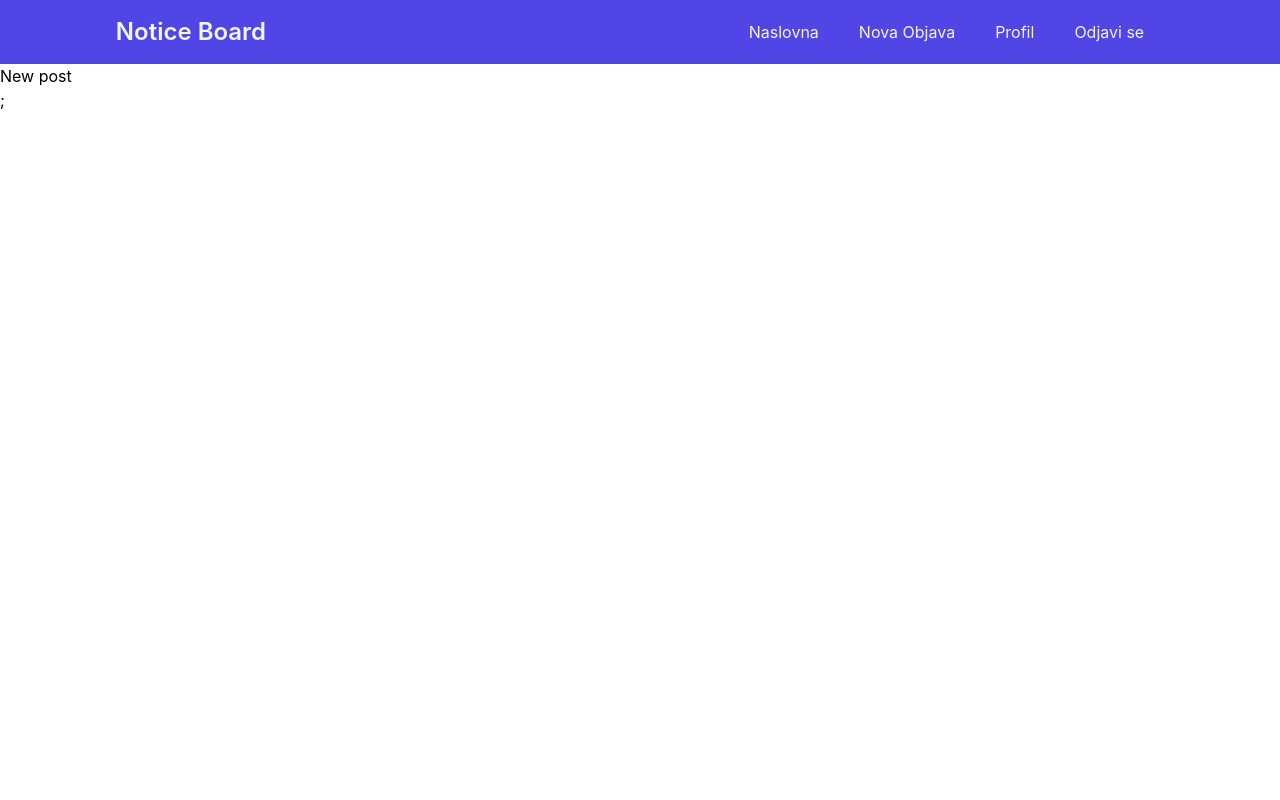
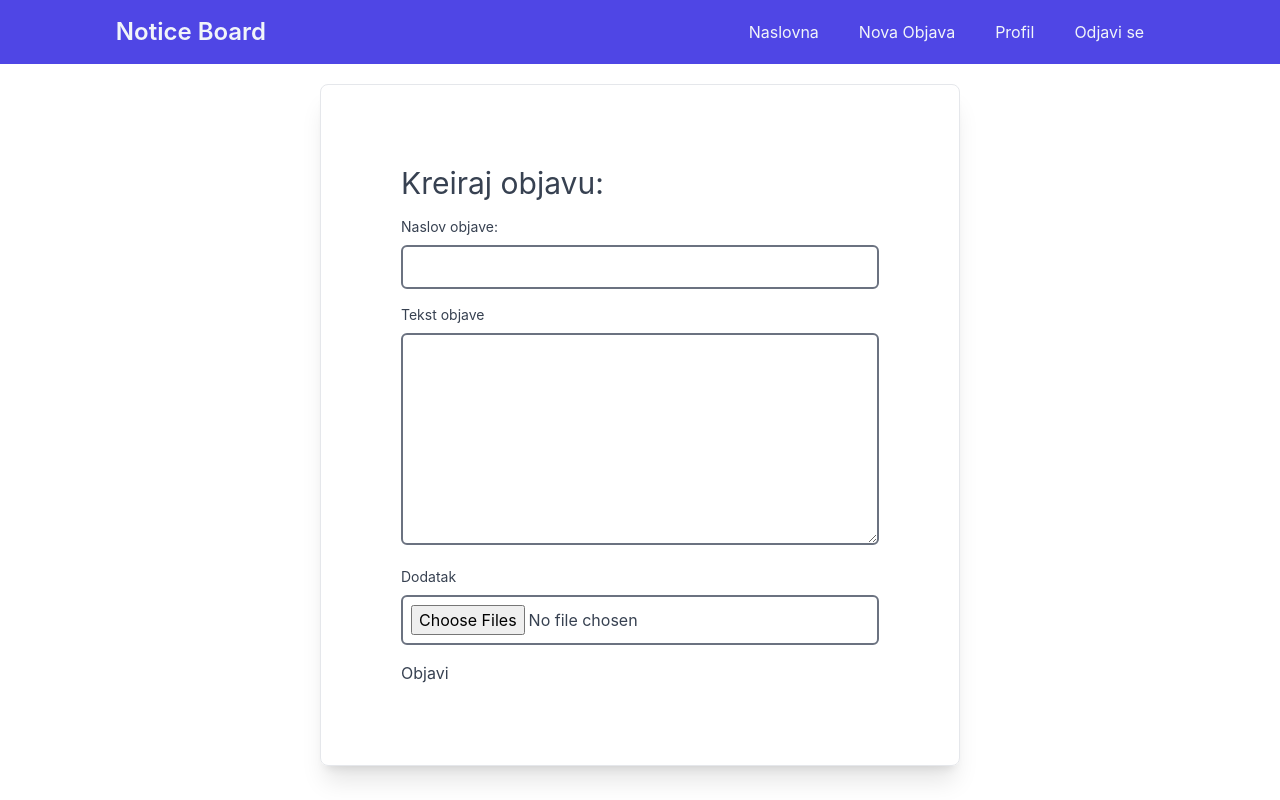
Before and after one commit to mihaelpavlakovic/notice-board, a React (Create React App) app: page /nova-objava in a window 1280 px wide. Built offline with nearby package versions, Linux system fonts and the light colour scheme; no server answers; the database is empty; sample sign-in values are in the browser's storage.

Commit message:
adds loading state for login/register and create post ui

```diff
--- a/src/App.js
+++ b/src/App.js
@@ -5,7 +5,7 @@ import { BrowserRouter, Route, Routes } from "react-router-dom";
 import { useDispatch, useSelector } from "react-redux";
 import { listenAuthState } from "./store/user/userActions";
 import { useEffect } from "react";
-import { selectUser } from "./store/user/userSlice";
+import { selectUser, selectUserData } from "./store/user/userSlice";
 import ProtectedRoute from "./routes/ProtectedRoute";
 import Feed from "./pages/Feed";
 import CreatePost from "./pages/CreatePost";
@@ -17,6 +17,8 @@ import NotFound from "./pages/NotFound";
 function App() {
   const dispatch = useDispatch();
   const user = useSelector(selectUser);
+  const userData = useSelector(selectUserData);
+  console.log("App ~ userData:", userData);
   console.log("App ~ user:", JSON.parse(user));
 
   useEffect(() => {
--- a/src/database/firebase.js
+++ b/src/database/firebase.js
@@ -3,6 +3,7 @@ import { initializeApp } from "firebase/app";
 import { getAnalytics } from "firebase/analytics";
 import { getAuth } from "firebase/auth";
 import { getStorage } from "firebase/storage";
+import { getFirestore } from "firebase/firestore";
 
 const firebaseConfig = {
   apiKey: "AIzaSyDnPuw7C0yqchDd8FN5jrOgSvO6JBJYMRM",
@@ -19,5 +20,6 @@ const app = initializeApp(firebaseConfig);
 const analytics = getAnalytics(app);
 const auth = getAuth(app);
 const storage = getStorage(app);
+const db = getFirestore();
 
-export { app, analytics, auth, storage };
+export { app, analytics, auth, storage, db };
--- a/src/pages/CreatePost.jsx
+++ b/src/pages/CreatePost.jsx
@@ -7,7 +7,53 @@ const CreatePost = () => {
   return (
     <>
       <Nav />
-      <div>New post</div>;
+      <main className="w-full flex justify-center">
+        <form className="rounded-lg sm:w-5/6 xl:w-1/2 shadow-xl m-5 border">
+          <div className="text-gray-700 p-5 sm:p-20">
+            <h1 className="text-3xl">Kreiraj objavu:</h1>
+            <div className="mt-4">
+              <div className="pb-4">
+                <label htmlFor="postTitle" className="block text-sm pb-2">
+                  Naslov objave:
+                </label>
+                <input
+                  className="border-2 border-gray-500 p-2 rounded-md w-full focus:outline-none focus:border-teal-500 focus:ring-teal-500 "
+                  type="text"
+                  name="postTitle"
+                />
+              </div>
+
+              <div className="pb-4">
+                <label htmlFor="postText" className="block text-sm pb-2">
+                  Tekst objave
+                </label>
+
+                <textarea
+                  rows="8"
+                  className="border-2 border-gray-500 p-2 rounded-md w-full focus:outline-none focus:border-teal-500 focus:ring-teal-500"
+                  type="text"
+                  name="postText"
+                ></textarea>
+              </div>
+
+              <div className="pb-4">
+                <label htmlFor="fileInput" className={"block text-sm pb-2"}>
+                  Dodatak
+                </label>
+
+                <input
+                  className="border-2 border-gray-500 p-2 rounded-md w-full focus:outline-none focus:border-teal-500 focus:ring-teal-500"
+                  type="file"
+                  name="fileInput"
+                  accept="application/msword, .docx, application/pdf, text/plain, image/*"
+                  multiple
+                />
+              </div>
+              <button>Objavi</button>
+            </div>
+          </div>
+        </form>
+      </main>
     </>
   );
 };
--- a/src/pages/Login.jsx
+++ b/src/pages/Login.jsx
@@ -7,7 +7,7 @@ import { useNavigate } from "react-router-dom";
 // component imports
 import Nav from "../layouts/Nav";
 import Card from "../utils/Card";
-import { selectUser } from "../store/user/userSlice";
+import { selectStatus, selectUser } from "../store/user/userSlice";
 
 const Login = () => {
   const focusElement = useRef();
@@ -15,6 +15,7 @@ const Login = () => {
   const [password, setPassword] = useState("");
   const dispatch = useDispatch();
   const user = useSelector(selectUser);
+  const status = useSelector(selectStatus);
   const navigate = useNavigate();
 
   useEffect(() => {
@@ -70,7 +71,7 @@ const Login = () => {
               type="submit"
               className="bg-indigo-600 hover:bg-indigo-700 text-white font-semibold py-2 px-4 rounded-md"
             >
-              Prijava
+              {status === "loading" ? "U tijeku..." : "Prijava"}
             </button>
           </form>
         </Card>
--- a/src/pages/Profile.jsx
+++ b/src/pages/Profile.jsx
@@ -2,12 +2,28 @@ import React from "react";
 
 // component imports
 import Nav from "../layouts/Nav";
+import { useSelector } from "react-redux";
+import { selectStatus, selectUserData } from "../store/user/userSlice";
 
 const Profile = () => {
+  const userData = useSelector(selectUserData);
+  const status = useSelector(selectStatus);
+
   return (
     <>
       <Nav />
-      <div>Profile page</div>;
+      <div>
+        <h1>Profil</h1>
+        {status === "loading" ? (
+          "Loading..."
+        ) : (
+          <>
+            <p>{userData.email}</p>
+            <p>{userData.displayName}</p>
+            <img className="w-[20rem]" src={userData.photoURL} alt="Profile" />
+          </>
+        )}
+      </div>
     </>
   );
 };
--- a/src/pages/Register.jsx
+++ b/src/pages/Register.jsx
@@ -6,7 +6,7 @@ import { register } from "../store/user/userActions";
 // component imports
 import Nav from "../layouts/Nav";
 import Card from "../utils/Card";
-import { selectUser } from "../store/user/userSlice";
+import { selectStatus, selectUser } from "../store/user/userSlice";
 import { useNavigate } from "react-router-dom";
 
 const Register = () => {
@@ -19,6 +19,7 @@ const Register = () => {
   const fileInputRef = useRef(null);
   const dispatch = useDispatch();
   const user = useSelector(selectUser);
+  const status = useSelector(selectStatus);
   const navigate = useNavigate();
 
   useEffect(() => {
@@ -138,7 +139,7 @@ const Register = () => {
               type="submit"
               className="bg-indigo-600 hover:bg-indigo-700 text-white font-semibold py-2 px-4 rounded-md"
             >
-              Prijava
+              {status === "loading" ? "U tijeku..." : "Registracija"}
             </button>
           </form>
         </Card>
--- a/src/store/user/userActions.js
+++ b/src/store/user/userActions.js
@@ -2,7 +2,7 @@
 import { createAsyncThunk } from "@reduxjs/toolkit";
 
 // firebase imports
-import { auth, storage } from "../../database/firebase";
+import { auth, db, storage } from "../../database/firebase";
 import {
   createUserWithEmailAndPassword,
   onAuthStateChanged,
@@ -11,6 +11,7 @@ import {
 } from "firebase/auth";
 import { ref, uploadBytesResumable, getDownloadURL } from "firebase/storage";
 import { setCurrentUser } from "./userSlice";
+import { doc, getDoc, setDoc } from "firebase/firestore";
 
 export const listenAuthState = createAsyncThunk(
   "user/listenAuthState",
@@ -18,6 +19,7 @@ export const listenAuthState = createAsyncThunk(
     onAuthStateChanged(auth, user => {
       if (user) {
         dispatch(setCurrentUser(JSON.stringify(user)));
+        dispatch(fetchUserById(user.uid));
       } else {
         dispatch(setCurrentUser(null));
       }
@@ -44,6 +46,16 @@ export const register = createAsyncThunk(
         photoURL: downloadURL.payload,
       });
 
+      const docRef = doc(db, "users", user.uid);
+      console.log("docRef:", docRef);
+      await setDoc(docRef, {
+        uid: user.uid,
+        displayName: name,
+        email: email,
+        isAdmin: false,
+        photoURL: downloadURL.payload,
+      });
+
       return JSON.stringify(user);
     } catch (error) {
       throw error;
@@ -58,6 +70,24 @@ export const login = createAsyncThunk(
       const { user } = await signInWithEmailAndPassword(auth, email, password);
 
       return JSON.stringify(user);
+    } catch (error) {
+      throw error;
+    }
+  }
+);
+
+export const fetchUserById = createAsyncThunk(
+  "users/fetchUserById",
+  async userId => {
+    try {
+      const userDocRef = doc(db, "users", userId);
+      const userDocSnapshot = await getDoc(userDocRef);
+
+      if (userDocSnapshot.exists()) {
+        return userDocSnapshot.data();
+      } else {
+        throw new Error(`User with ID ${userId} does not exist`);
+      }
     } catch (error) {
       throw error;
     }
--- a/src/store/user/userSlice.js
+++ b/src/store/user/userSlice.js
@@ -1,5 +1,6 @@
 import { createSlice } from "@reduxjs/toolkit";
 import {
+  fetchUserById,
   listenAuthState,
   login,
   logout,
@@ -93,11 +94,24 @@ export const userSlice = createSlice({
         state.status = "failed";
         state.error.errorCode = error.code;
         state.error.errorMessage = error.message;
+      })
+      .addCase(fetchUserById.pending, state => {
+        state.status = "loading";
+      })
+      .addCase(fetchUserById.fulfilled, (state, { payload }) => {
+        state.status = "succeeded";
+        state.userData = payload;
+      })
+      .addCase(fetchUserById.rejected, (state, { error }) => {
+        state.status = "failed";
+        state.error.errorCode = error.code;
+        state.error.errorMessage = error.message;
       });
   },
 });
 
 export const selectUser = state => state.user.user;
+export const selectUserData = state => state.user.userData;
 export const selectStatus = state => state.user.status;
 export const selectError = state => state.user.error;
 export const selectIsLoading = state => state.user.isLoading;
```
